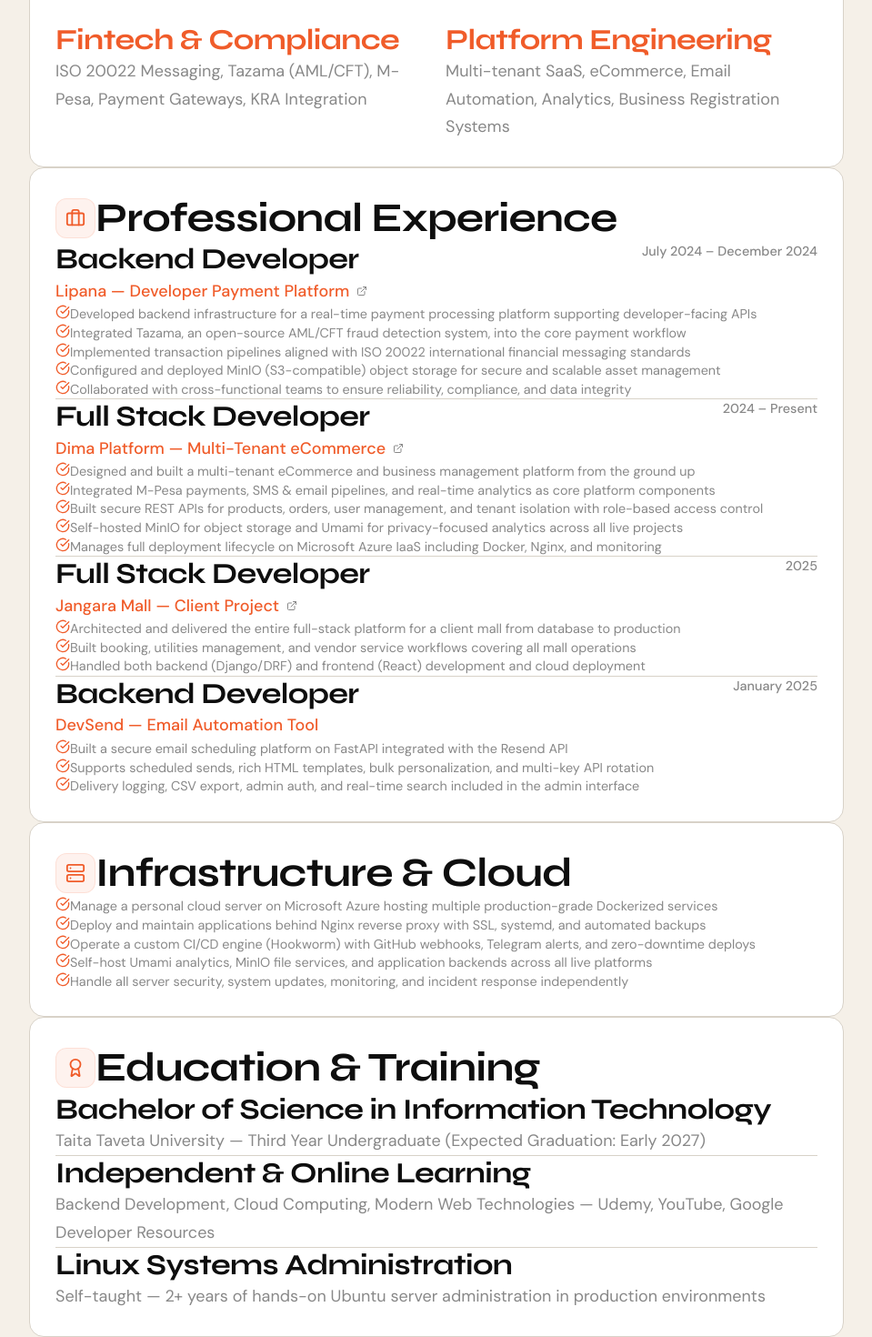
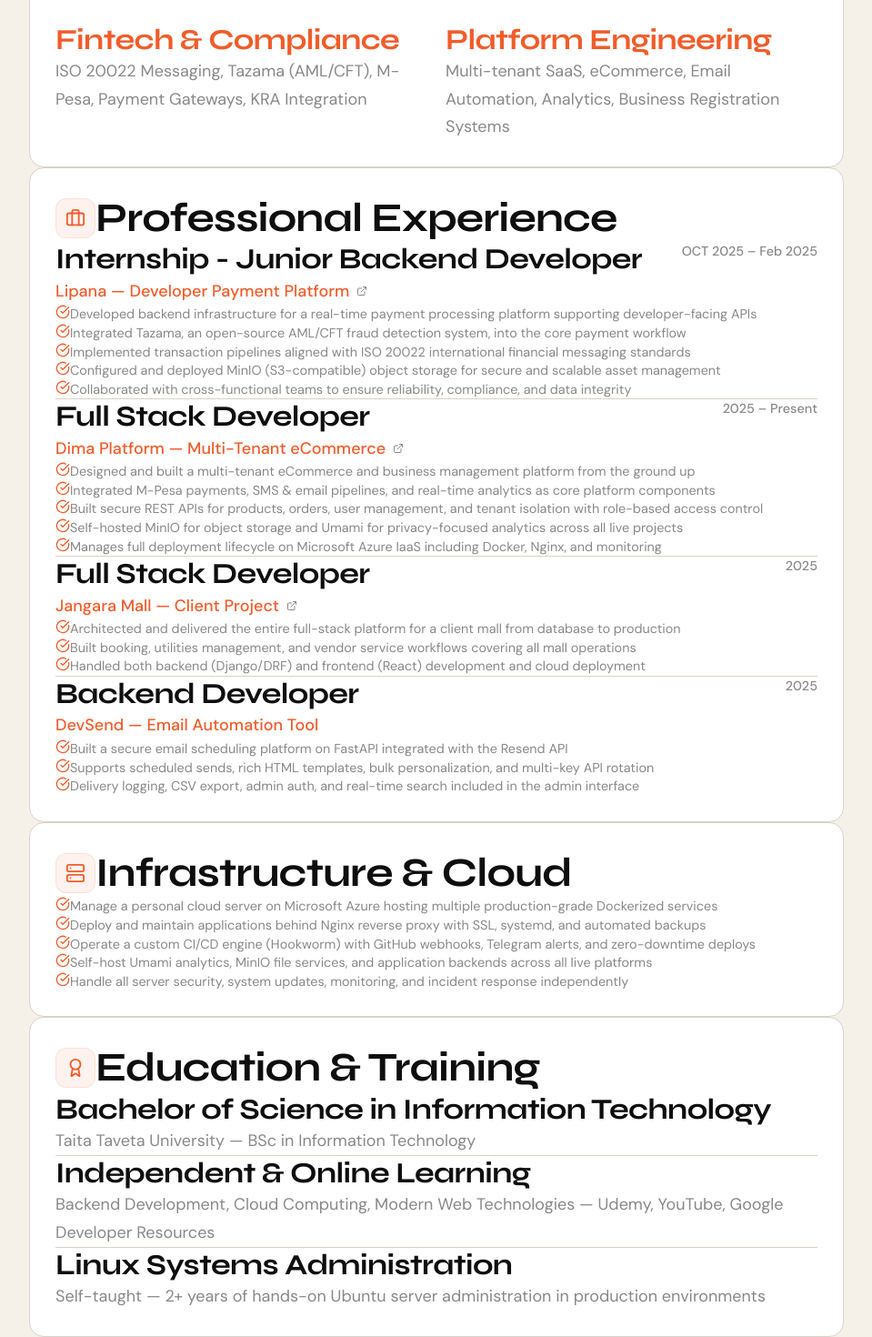
Before and after one commit to 57nyambu/portfolio, a React (Vite) app: page /resume in a window 1280 px wide. Shown: the part 625-2095 px from the top of the page at 91% size, without its empty margins (0-959 px from the left). Built offline with nearby package versions, Linux system fonts and the light colour scheme.

Commit message:
Update resume with new internship and education details

```diff
--- a/src/pages/Resume.tsx
+++ b/src/pages/Resume.tsx
@@ -27,9 +27,9 @@
 
   const experiences = [
     {
-      title:  'Backend Developer',
+      title:  'Internship - Junior Backend Developer',
       company: 'Lipana — Developer Payment Platform',
-      period: 'July 2024 – December 2024',
+      period: 'OCT 2025 – Feb 2025',
       link:   'https://lipana.dev',
       items: [
         'Developed backend infrastructure for a real-time payment processing platform supporting developer-facing APIs',
@@ -42,7 +42,7 @@
     {
       title:  'Full Stack Developer',
       company: 'Dima Platform — Multi-Tenant eCommerce',
-      period: '2024 – Present',
+      period: '2025 – Present',
       link:   'https://dima.co.ke',
       items: [
         'Designed and built a multi-tenant eCommerce and business management platform from the ground up',
@@ -66,7 +66,7 @@
     {
       title:  'Backend Developer',
       company: 'DevSend — Email Automation Tool',
-      period: 'January 2025',
+      period: '2025',
       link:   null,
       items: [
         'Built a secure email scheduling platform on FastAPI integrated with the Resend API',
@@ -79,7 +79,7 @@
   const education = [
     {
       title: 'Bachelor of Science in Information Technology',
-      institution: 'Taita Taveta University — Third Year Undergraduate (Expected Graduation: Early 2027)',
+      institution: 'Taita Taveta University — BSc in Information Technology',
     },
     {
       title: 'Independent & Online Learning',
```
